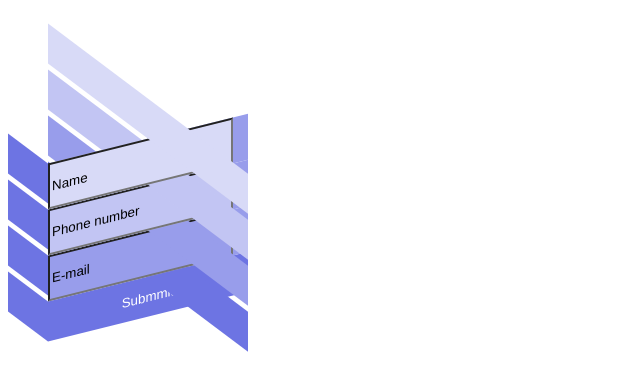
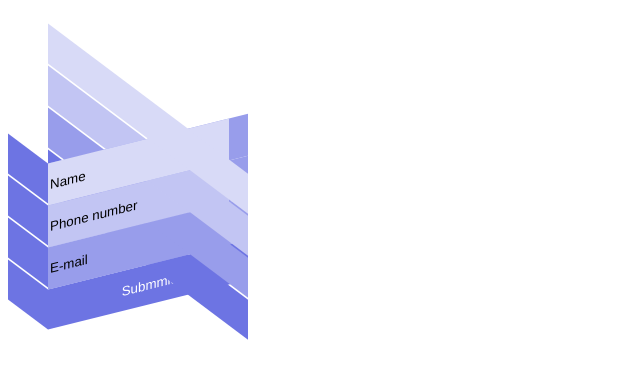
Before and after one commit to maudi07/prueba, a plain HTML site: page index.html in a window 1280 px wide. Shown: the whole page, without its empty margins (0-640 px from the left). Drawn offline with Linux system fonts and the light colour scheme.

Commit message:
Update index.html

```diff
--- a/index.html
+++ b/index.html
@@ -10,7 +10,7 @@
         height:40px;
         position: relative;
         padding 10px;
-        border 0.1px solid #575cd5;
+        border 0.1px solid #575cb5;
       }
       button{
         background: #6d74e3;
@@ -63,7 +63,7 @@
       }
       li .input{
         outline:none;
-        boder:none;
+        border:none;
         color:black;
       }
       li .input::placeholder{
```
